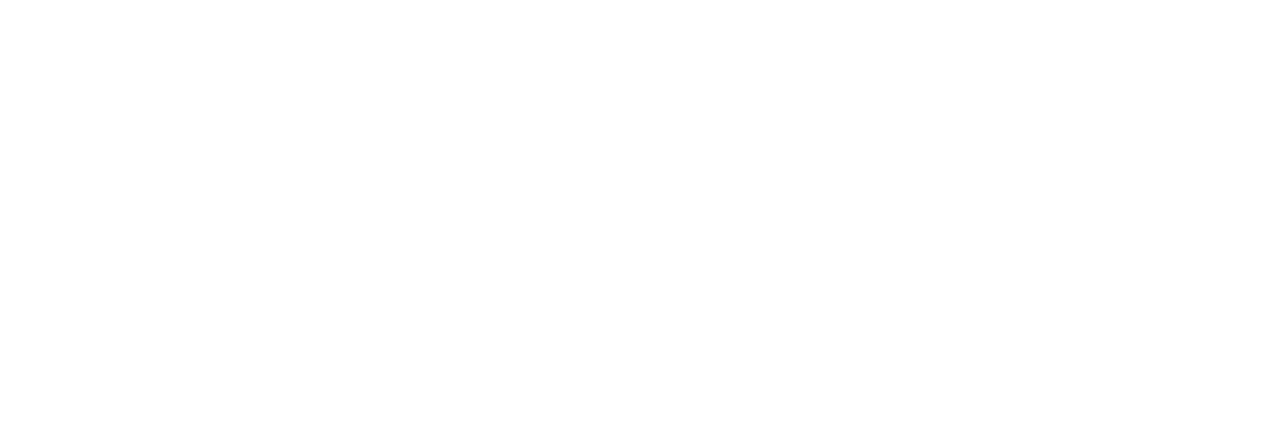
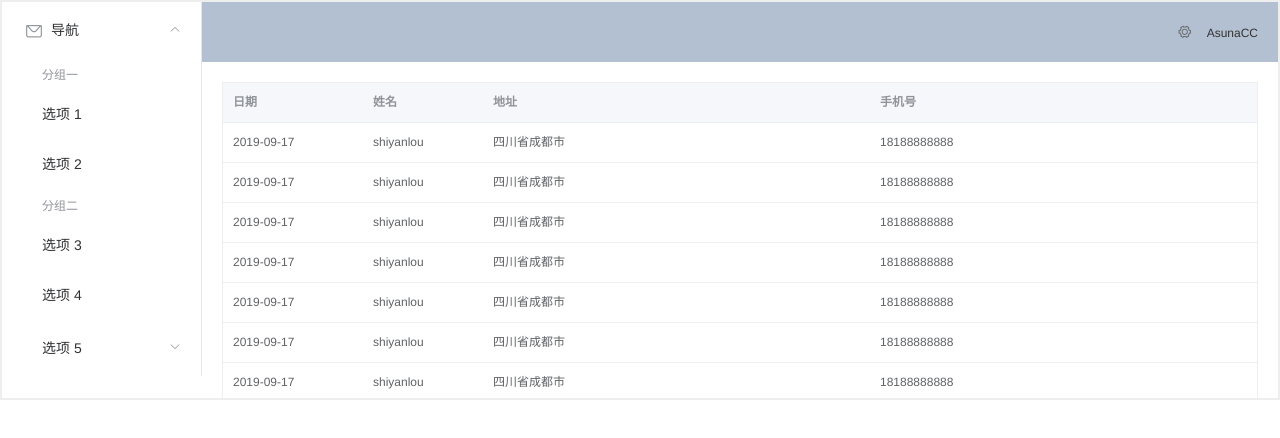
Before and after one commit to zqunor/backend, a Vue app: page /#/demo in a window 1280 px wide. Shown: the top 438 px of the page. Built offline with nearby package versions, Linux system fonts and the light colour scheme.

Commit message:
element ui 小demo, 了解element ui常见元素的使用

```diff
--- /dev/null
+++ b/src/components/page/EleDemo.vue
@@ -0,0 +1,86 @@
+<!-- EleDemo.vue -->
+<template>
+  <!-- 组件内容需包含在一个元素中 -->
+  <div class="wrapper">
+    <!-- 外层容器 -->
+    <el-container style="height: 400px; border: 2px solid #eee">
+      <!-- 侧边栏容器 -->
+      <el-aside width="200px">
+        <!-- 菜单 -->
+        <el-menu :default-openeds="['1']">
+          <el-submenu index="1">
+            <template slot="title">
+              <i class="el-icon-message"></i>导航
+            </template>
+            <el-menu-item-group>
+              <template slot="title">分组一</template>
+              <el-menu-item index="1-1">选项 1</el-menu-item>
+              <el-menu-item index="1-2">选项 2</el-menu-item>
+            </el-menu-item-group>
+            <el-menu-item-group>
+              <template slot="title">分组二</template>
+              <el-menu-item index="1-3">选项 3</el-menu-item>
+              <el-menu-item index="1-4">选项 4</el-menu-item>
+              <el-submenu index="1-5">
+                <template slot="title">选项 5</template>
+                <el-menu-item index="1-5-1">选项 5-1</el-menu-item>
+              </el-submenu>
+            </el-menu-item-group>
+          </el-submenu>
+        </el-menu>
+      </el-aside>
+      <!-- 外层容器嵌套 -->
+      <el-container>
+        <el-header style="text-align: right; font-size: 12px">
+          <el-dropdown>
+            <!-- 下拉菜单 -->
+            <i class="el-icon-setting" style="margin-right: 15px"></i>
+            <el-dropdown-menu slot="dropdown">
+              <el-dropdown-item>查看</el-dropdown-item>
+              <el-dropdown-item>新增</el-dropdown-item>
+              <el-dropdown-item>删除</el-dropdown-item>
+            </el-dropdown-menu>
+          </el-dropdown>
+          <span>AsunaCC</span>
+        </el-header>
+        <!-- 主要区域容器 -->
+        <el-main>
+          <!-- 表格 -->
+          <el-table :data="tableData" style="border: 1px solid #eee">
+            <el-table-column prop="date" label="日期" width="140"></el-table-column>
+            <el-table-column prop="name" label="姓名" width="120"></el-table-column>
+            <el-table-column prop="address" label="地址"></el-table-column>
+            <el-table-column prop="mobile" label="手机号"></el-table-column>
+          </el-table>
+        </el-main>
+      </el-container>
+    </el-container>
+  </div>
+</template>
+<style>
+.el-header {
+  background-color: #b3c0d1;
+  color: #333;
+  line-height: 60px;
+}
+
+.el-aside {
+  color: #333;
+}
+</style>
+
+<script>
+export default {
+  data() {
+    const item = {
+      date: "2019-09-17",
+      name: "shiyanlou",
+      address: "四川省成都市",
+      mobile: "18188888888"
+    };
+    return {
+      tableData: Array(10).fill(item)
+    };
+  }
+};
+</script>
--- a/src/router/index.js
+++ b/src/router/index.js
@@ -39,6 +39,10 @@
       title: "Login组件",
     },
   },
+  {
+    path: "/demo",
+    component: () => import("../components/page/EleDemo.vue"),
+  },
 ];
 
 // 4. 实例化VueRouter, 并将路由配置文件传递到VueRouter实例上
```
Also changed, not shown: 1 other file (tests, documents, lock files or other folders).
